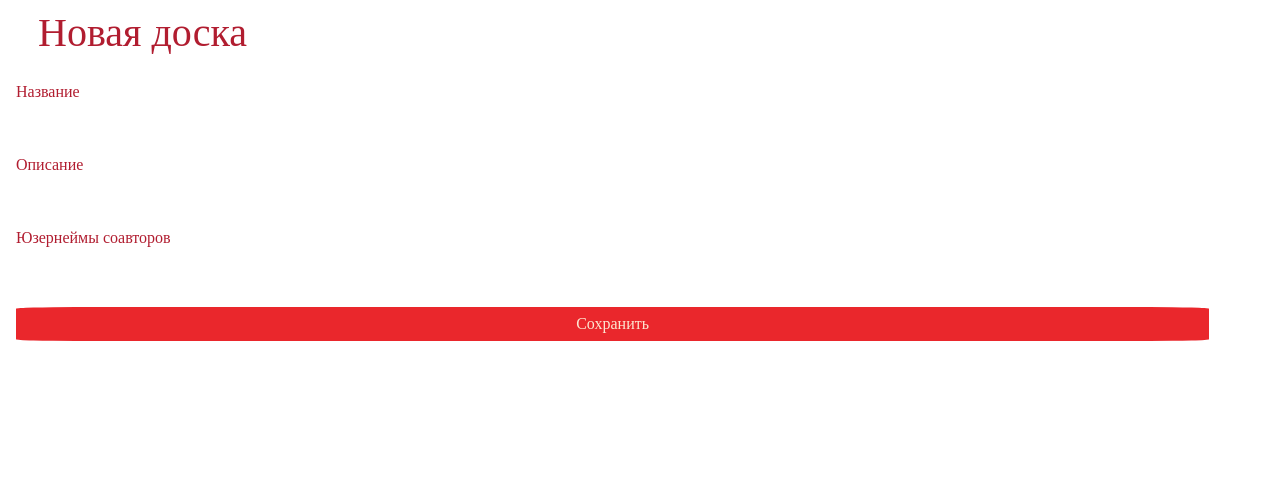
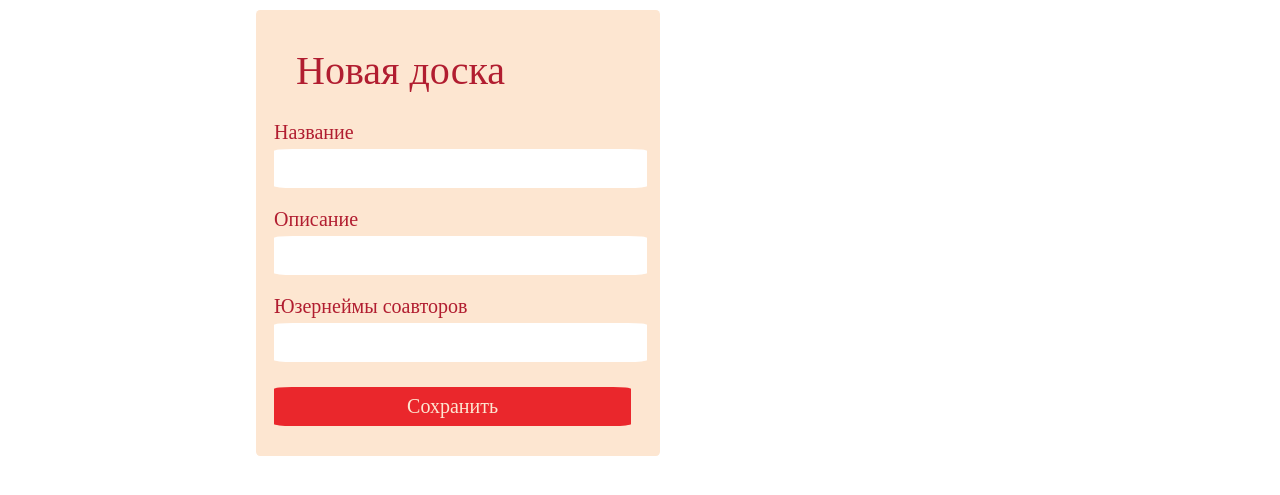
Before and after one commit to karasenk/memterest, a Flask app: page /new_board in a window 1280 px wide. Shown: the part 80-575 px from the top of the page. Run offline with Flask 2, Linux system fonts and the light colour scheme; a user stored in the database is signed in; some web fonts are replaced.

Commit message:
new_board update

```diff
--- a/templates/board.html
+++ b/templates/board.html
@@ -1,6 +1,7 @@
 {% extends "base.html" %}
 
 {% block content %}
+<div class="yellowblock" style="position:absolute;top:90px;left:20%;z-index: -1;">
     <h1>Новая доска</h1>
     <form action="" method="post">
         {{ form.hidden_tag() }}
@@ -34,4 +35,5 @@
         {{message}}
         <p>{{ form.submit(type="submit", class="btn btn-primary") }}</p>
     </form>
+</div>
 {% endblock %}
```
